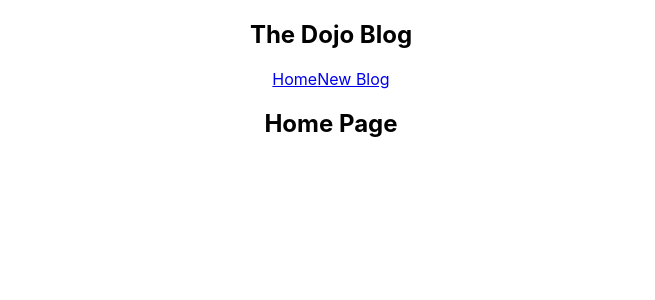
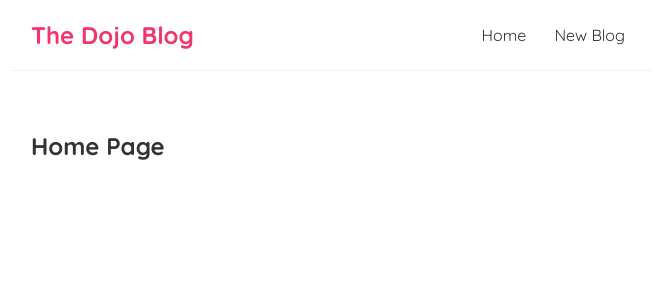
Before and after one commit to VMoskov/blog-app, a React (Create React App) app: page / in a window 1280 px wide. Shown: the top 300 px of the page, without its empty margins (309-964 px from the left). Built offline with nearby package versions, Linux system fonts and the light colour scheme.

Commit message:
added styles

```diff
--- a/src/App.css
+++ /dev/null
@@ -1,38 +0,0 @@
-.App {
-  text-align: center;
-}
-
-.App-logo {
-  height: 40vmin;
-  pointer-events: none;
-}
-
-@media (prefers-reduced-motion: no-preference) {
-  .App-logo {
-    animation: App-logo-spin infinite 20s linear;
-  }
-}
-
-.App-header {
-  background-color: #282c34;
-  min-height: 100vh;
-  display: flex;
-  flex-direction: column;
-  align-items: center;
-  justify-content: center;
-  font-size: calc(10px + 2vmin);
-  color: white;
-}
-
-.App-link {
-  color: #61dafb;
-}
-
-@keyframes App-logo-spin {
-  from {
-    transform: rotate(0deg);
-  }
-  to {
-    transform: rotate(360deg);
-  }
-}
--- a/src/App.js
+++ b/src/App.js
@@ -1,12 +1,11 @@
-import './App.css';
 import Navbar from './Navbar';
 import Home from './Home';
 
 function App() {
     return (
-        <div className="App">
+        <div className='App'>
             <Navbar />
-            <div className="content">
+            <div className='content'>
                 <Home />
             </div>
         </div>
--- a/src/Home.jsx
+++ b/src/Home.jsx
@@ -1,6 +1,6 @@
 const Home = () => {
     return (
-        <div className="home">
+        <div className='home'>
             <h2>Home Page</h2>
         </div>
     )
--- a/src/index.css
+++ b/src/index.css
@@ -1,13 +1,41 @@
-body {
-  margin: 0;
-  font-family: -apple-system, BlinkMacSystemFont, 'Segoe UI', 'Roboto', 'Oxygen',
-    'Ubuntu', 'Cantarell', 'Fira Sans', 'Droid Sans', 'Helvetica Neue',
-    sans-serif;
-  -webkit-font-smoothing: antialiased;
-  -moz-osx-font-smoothing: grayscale;
+@import url('https://fonts.googleapis.com/css?family=Quicksand:wght@300;400;500;600;700&display=swap');
+
+/*base styles*/
+* {
+    margin: 0;
+    font-family: 'Quicksand', sans-serif;
+    color: #333;
 }
 
-code {
-  font-family: source-code-pro, Menlo, Monaco, Consolas, 'Courier New',
-    monospace;
+.navbar {
+    padding: 20px;
+    display: flex;
+    align-items: center;
+    max-width: 600px;
+    margin: 0 auto;
+    border-bottom: 1px solid #f2f2f2;
 }
+
+.navbar h1 {
+    color: #f1356d;
+}
+
+.navbar .links {
+    margin-left: auto;
+}
+
+.navbar a {
+    margin-left: 16px;
+    text-decoration: none;
+    padding: 6px;
+}
+
+.navbar a:hover {
+    color: #f1356d;
+}
+
+.content {
+    max-width: 600px;
+    margin: 40px auto;
+    padding: 20px;
+}
```
Also changed, not shown: src/Navbar.jsx (+4 -4 lines).
